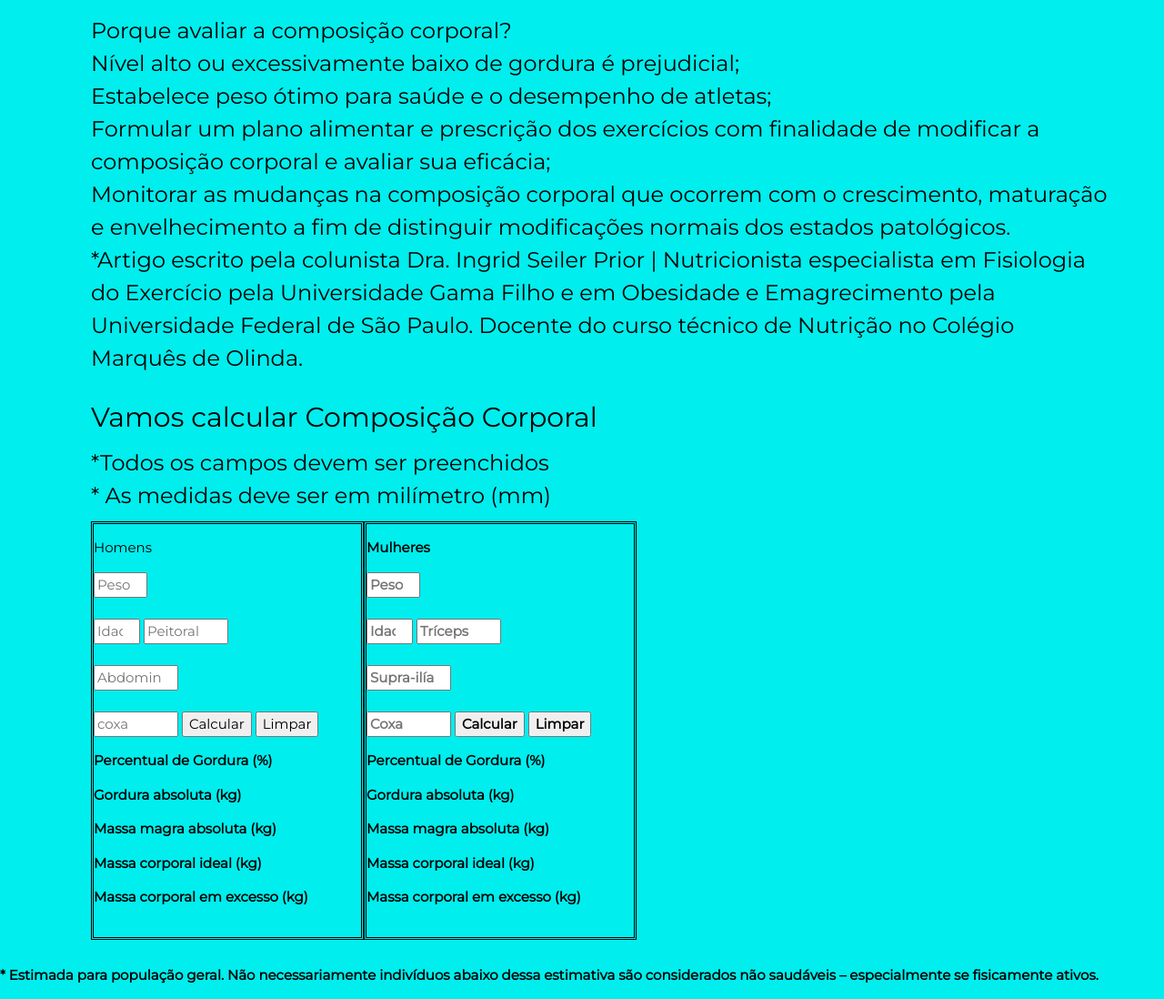
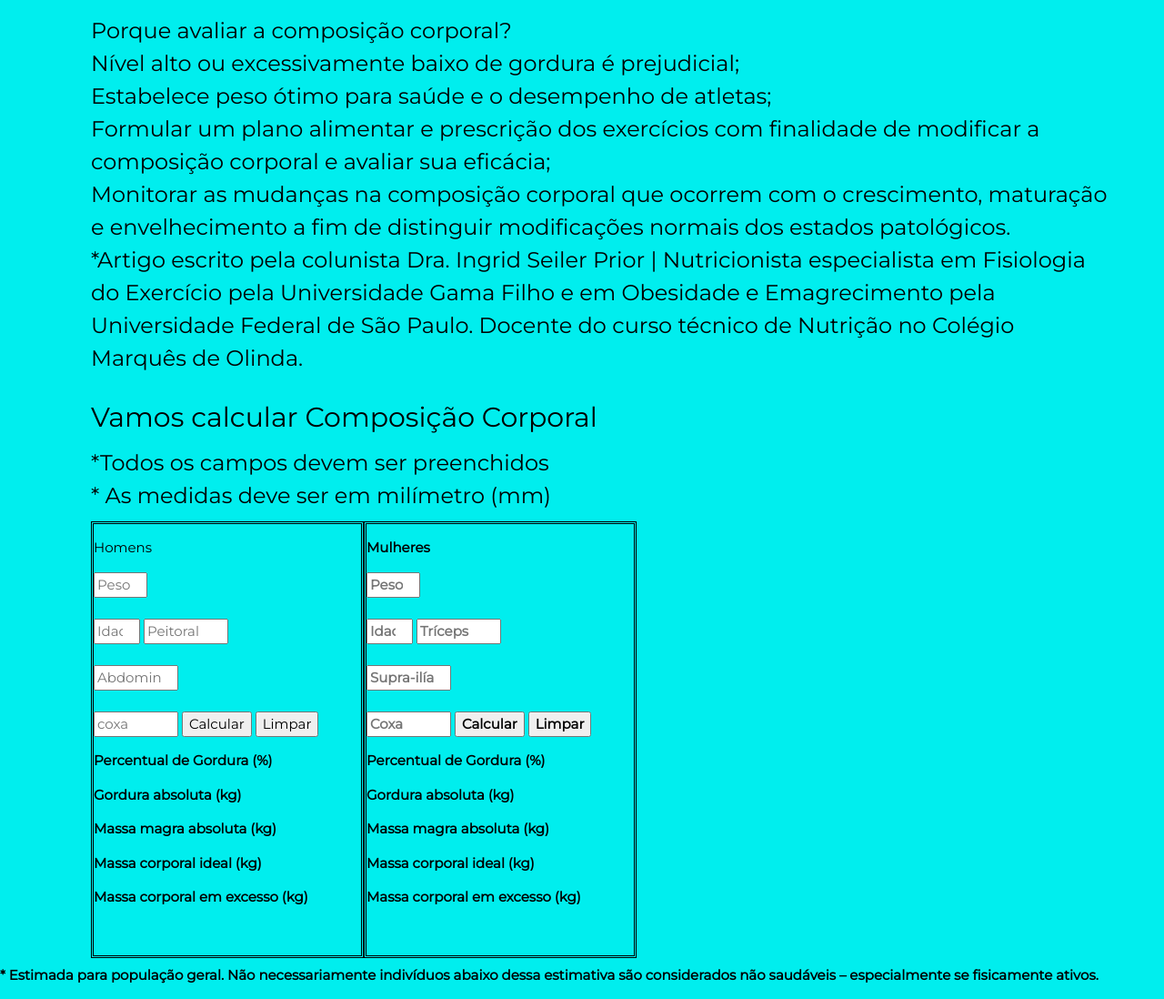
Before and after one commit to MarceloJP92/calculadora-imc, a plain HTML site: page index.html in a window 1280 px wide. Shown: the part 1103-2201 px from the top of the page at 91% size. Drawn offline with nearby package versions, Linux system fonts and the light colour scheme.

Commit message:
Update index.html

```diff
--- a/index.html
+++ b/index.html
@@ -23,7 +23,7 @@ body, html {background-color: #00EEEE}
         /*definimos a largura do box*/
       width:300px;
         /* definimos a altura do box */
-      height:460px;
+      height:480px;
         /* definimos a cor de fundo do box */
     border-style: double;
 
@@ -32,7 +32,7 @@ body, html {background-color: #00EEEE}
         /*definimos a largura do box*/
       width:300px;
         /* definimos a altura do box */
-      height:460px;
+      height:480px;
         /* definimos a cor de fundo do box */
       border-style: double;
 
```
